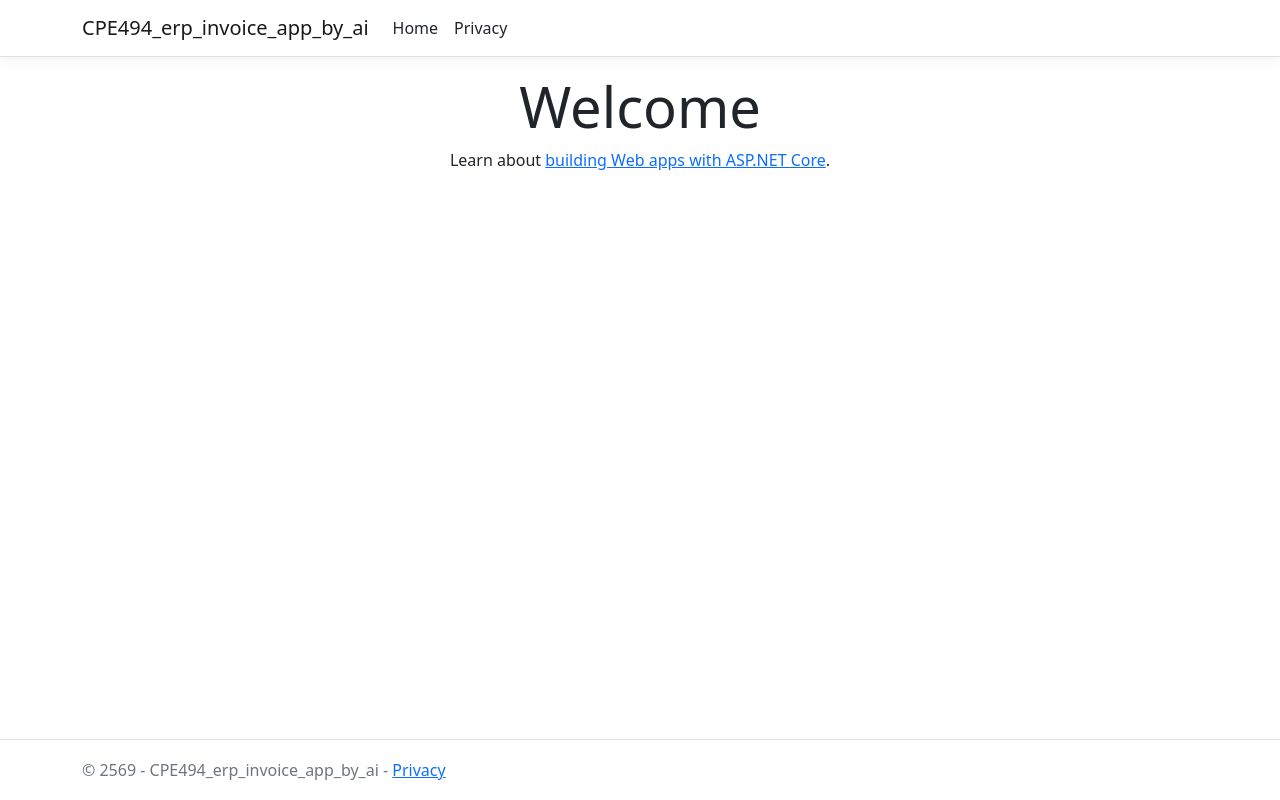
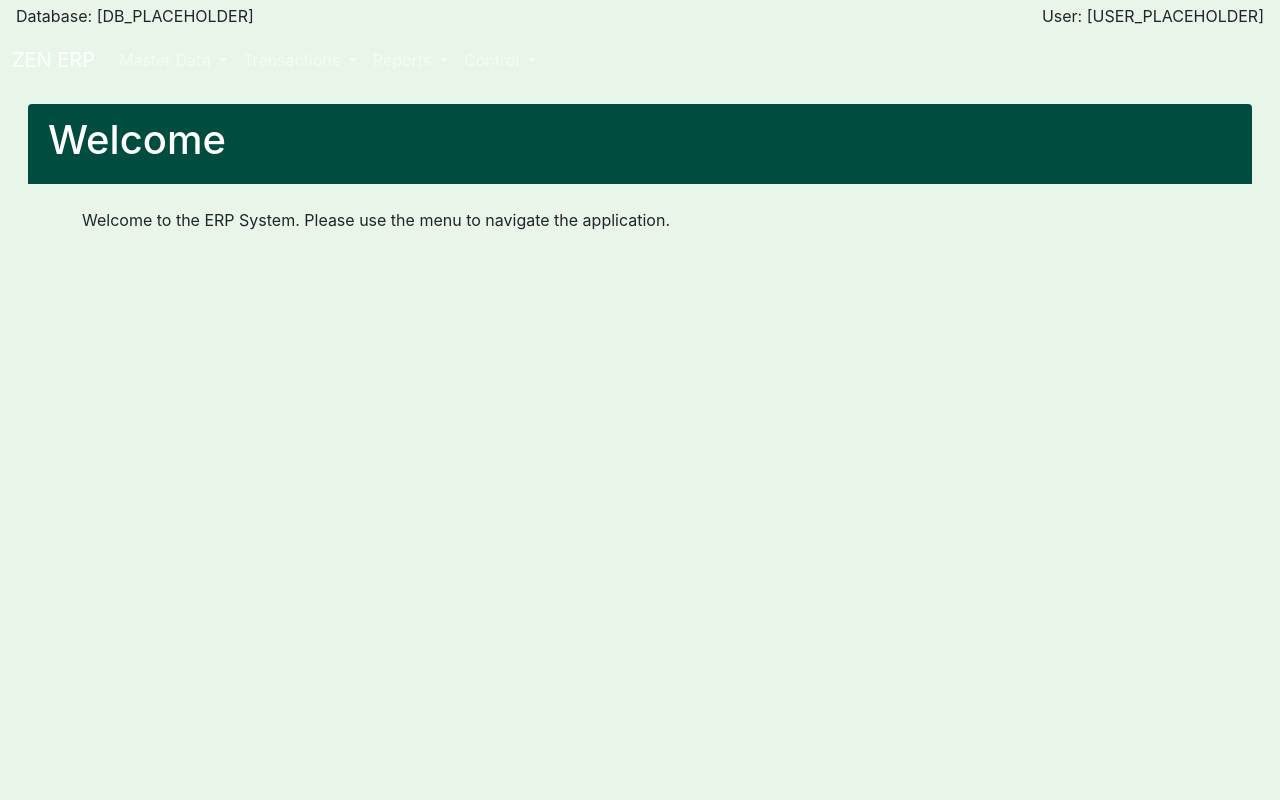
Before and after one commit to drsuthep/CPE494-erp-invoice-app-by-ai, an ASP.NET Core app: page / in a window 1280 px wide. Run offline with ASP.NET Core 8, Linux system fonts and the light colour scheme; style sheets or scripts are compiled from the project's sources.

Commit message:
Apply Sprint 1 foundation shell and Zen Green styles

```diff
--- a/Pages/Index.cshtml
+++ b/Pages/Index.cshtml
@@ -1,10 +1,12 @@
 @page
 @model IndexModel
 @{
-    ViewData["Title"] = "Home page";
+    ViewData["Title"] = "Welcome";
 }
 
-<div class="text-center">
-    <h1 class="display-4">Welcome</h1>
-    <p>Learn about <a href="https://learn.microsoft.com/aspnet/core">building Web apps with ASP.NET Core</a>.</p>
+<div class="zen-main-header">
+    <h1>Welcome</h1>
 </div>
+<div class="container mt-4">
+    <p>Welcome to the ERP System. Please use the menu to navigate the application.</p>
+</div>
--- a/Pages/Index.cshtml.cs
+++ b/Pages/Index.cshtml.cs
@@ -1,17 +1,9 @@
-using Microsoft.AspNetCore.Mvc;
 using Microsoft.AspNetCore.Mvc.RazorPages;
 
 namespace CPE494_erp_invoice_app_by_ai.Pages;
 
 public class IndexModel : PageModel
 {
-    private readonly ILogger<IndexModel> _logger;
-
-    public IndexModel(ILogger<IndexModel> logger)
-    {
-        _logger = logger;
-    }
-
     public void OnGet()
     {
 
--- a/Pages/Shared/_Layout.cshtml
+++ b/Pages/Shared/_Layout.cshtml
@@ -3,44 +3,80 @@
 <head>
     <meta charset="utf-8" />
     <meta name="viewport" content="width=device-width, initial-scale=1.0" />
-    <title>@ViewData["Title"] - CPE494_erp_invoice_app_by_ai</title>
+    <title>@ViewData["Title"] - Zen Green ERP</title>
     <link rel="stylesheet" href="~/lib/bootstrap/dist/css/bootstrap.min.css" />
     <link rel="stylesheet" href="~/css/site.css" asp-append-version="true" />
+    <link rel="stylesheet" href="~/css/zen-green.css" asp-append-version="true" />
     <link rel="stylesheet" href="~/CPE494_erp_invoice_app_by_ai.styles.css" asp-append-version="true" />
 </head>
 <body>
     <header>
-        <nav class="navbar navbar-expand-sm navbar-toggleable-sm navbar-light bg-white border-bottom box-shadow mb-3">
-            <div class="container">
-                <a class="navbar-brand" asp-area="" asp-page="/Index">CPE494_erp_invoice_app_by_ai</a>
-                <button class="navbar-toggler" type="button" data-bs-toggle="collapse" data-bs-target=".navbar-collapse" aria-controls="navbarSupportedContent"
-                        aria-expanded="false" aria-label="Toggle navigation">
+        <div class="erp-top-bar d-flex justify-content-between align-items-center px-3 py-1">
+            <div>
+                <span>Database: [DB_PLACEHOLDER]</span>
+            </div>
+            <div>
+                <span>User: [USER_PLACEHOLDER]</span>
+            </div>
+        </div>
+        <nav class="navbar navbar-expand-lg navbar-dark zen-main-nav">
+            <div class="container-fluid">
+                <a class="navbar-brand" asp-area="" asp-page="/Index">ZEN ERP</a>
+                <button class="navbar-toggler" type="button" data-bs-toggle="collapse" data-bs-target="#mainNavbar" aria-controls="mainNavbar" aria-expanded="false" aria-label="Toggle navigation">
                     <span class="navbar-toggler-icon"></span>
                 </button>
-                <div class="navbar-collapse collapse d-sm-inline-flex justify-content-between">
-                    <ul class="navbar-nav flex-grow-1">
-                        <li class="nav-item">
-                            <a class="nav-link text-dark" asp-area="" asp-page="/Index">Home</a>
+                <div class="collapse navbar-collapse" id="mainNavbar">
+                    <ul class="navbar-nav me-auto mb-2 mb-lg-0">
+                        <li class="nav-item dropdown">
+                            <a class="nav-link dropdown-toggle" href="#" id="masterDataDropdown" role="button" data-bs-toggle="dropdown" aria-expanded="false">
+                                Master Data
+                            </a>
+                            <ul class="dropdown-menu" aria-labelledby="masterDataDropdown">
+                                <li><a class="dropdown-item" href="#">Customers</a></li>
+                                <li><a class="dropdown-item" href="#">Products</a></li>
+                            </ul>
                         </li>
-                        <li class="nav-item">
-                            <a class="nav-link text-dark" asp-area="" asp-page="/Privacy">Privacy</a>
+                        <li class="nav-item dropdown">
+                            <a class="nav-link dropdown-toggle" href="#" id="transactionsDropdown" role="button" data-bs-toggle="dropdown" aria-expanded="false">
+                                Transactions
+                            </a>
+                            <ul class="dropdown-menu" aria-labelledby="transactionsDropdown">
+                                <li><a class="dropdown-item" href="#">Invoices</a></li>
+                                <li><hr class="dropdown-divider"></li>
+                                <li><a class="dropdown-item" href="#">Sales Orders</a></li>
+                            </ul>
+                        </li>
+                        <li class="nav-item dropdown">
+                            <a class="nav-link dropdown-toggle" href="#" id="reportsDropdown" role="button" data-bs-toggle="dropdown" aria-expanded="false">
+                                Reports
+                            </a>
+                            <ul class="dropdown-menu" aria-labelledby="reportsDropdown">
+                                <li><a class="dropdown-item" href="#">Sales Report</a></li>
+                                <li><a class="dropdown-item" href="#">Customer Ledger</a></li>
+                            </ul>
+                        </li>
+                        <li class="nav-item dropdown">
+                            <a class="nav-link dropdown-toggle" href="#" id="controlDropdown" role="button" data-bs-toggle="dropdown" aria-expanded="false">
+                                Control
+                            </a>
+                            <ul class="dropdown-menu" aria-labelledby="controlDropdown">
+                                <li><a class="dropdown-item" href="#">User Management</a></li>
+                                <li><a class="dropdown-item" href="#">Role Management</a></li>
+                                <li><hr class="dropdown-divider"></li>
+                                <li><a class="dropdown-item" href="#">System Settings</a></li>
+                            </ul>
                         </li>
                     </ul>
                 </div>
             </div>
         </nav>
     </header>
-    <div class="container">
-        <main role="main" class="pb-3">
+
+    <div class="container-fluid">
+        <main role="main" class="pb-3 zen-page-container">
             @RenderBody()
         </main>
     </div>
-
-    <footer class="border-top footer text-muted">
-        <div class="container">
-            &copy; 2569 - CPE494_erp_invoice_app_by_ai - <a asp-area="" asp-page="/Privacy">Privacy</a>
-        </div>
-    </footer>
 
     <script src="~/lib/jquery/dist/jquery.min.js"></script>
     <script src="~/lib/bootstrap/dist/js/bootstrap.bundle.min.js"></script>
--- a/Pages/Shared/_Layout.cshtml.css
+++ b/Pages/Shared/_Layout.cshtml.css
@@ -1,48 +1,113 @@
-/* Please see documentation at https://learn.microsoft.com/aspnet/core/client-side/bundling-and-minification
-for details on configuring this project to bundle and minify static web assets. */
+/*
+  Styles for the main application layout (_Layout.cshtml).
+  This file defines the look of the header, navigation, main content area, and footer.
+  It uses CSS variables defined in site.css for theme consistency.
+*/
 
-a.navbar-brand {
-  white-space: normal;
-  text-align: center;
-  word-break: break-all;
+.page {
+    display: flex;
+    flex-direction: column;
+    min-height: 100vh;
+    background-color: var(--zen-surface);
 }
 
-a {
-  color: #0077cc;
+main {
+    flex: 1;
 }
 
-.btn-primary {
-  color: #fff;
-  background-color: #1b6ec2;
-  border-color: #1861ac;
+.app-header {
+    display: flex;
+    align-items: center;
+    justify-content: space-between;
+    padding: 0.5rem 1.5rem;
+    background-color: #ffffff;
+    border-bottom: 1px solid var(--zen-border);
+    height: 60px;
+    color: var(--zen-primary);
 }
 
-.nav-pills .nav-link.active, .nav-pills .show > .nav-link {
-  color: #fff;
-  background-color: #1b6ec2;
-  border-color: #1861ac;
+.app-header .app-brand {
+    display: flex;
+    align-items: center;
+    gap: 0.75rem;
+    font-size: 1.25rem;
+    font-weight: 600;
+    color: var(--zen-primary);
+    text-decoration: none;
 }
 
-.border-top {
-  border-top: 1px solid #e5e5e5;
-}
-.border-bottom {
-  border-bottom: 1px solid #e5e5e5;
+.app-header .app-brand i {
+    font-size: 1.75rem;
+    color: var(--zen-primary-soft);
 }
 
-.box-shadow {
-  box-shadow: 0 .25rem .75rem rgba(0, 0, 0, .05);
+.app-header .user-info {
+    display: flex;
+    align-items: center;
+    gap: 1.5rem;
+    font-size: 0.9rem;
 }
 
-button.accept-policy {
-  font-size: 1rem;
-  line-height: inherit;
+.user-info .info-item {
+    display: flex;
+    align-items: center;
+    gap: 0.5rem;
+}
+
+.main-nav {
+    background-color: var(--zen-primary);
+    padding: 0 1.5rem;
+    box-shadow: 0 2px 5px rgba(0, 0, 0, 0.15);
+    z-index: 1000;
+}
+
+.main-nav .navbar-nav {
+    display: flex;
+    flex-direction: row;
+    padding-left: 0;
+    margin-bottom: 0;
+    list-style: none;
+}
+
+.main-nav .nav-item .nav-link {
+    color: #ffffff;
+    padding: 0.85rem 1.25rem;
+    display: block;
+    text-decoration: none;
+    transition: background-color 0.2s ease-in-out;
+    border-bottom: 4px solid transparent;
+    text-transform: uppercase;
+    font-size: 0.9rem;
+    font-weight: 500;
+}
+
+.main-nav .nav-item .nav-link:hover,
+.main-nav .nav-item .nav-link:focus {
+    background-color: var(--zen-primary-soft);
+    border-bottom-color: var(--zen-accent);
+}
+
+.main-nav .nav-item .nav-link.active {
+    background-color: var(--zen-primary-soft);
+    border-bottom-color: var(--zen-accent);
+    font-weight: 700;
 }
 
 .footer {
-  position: absolute;
-  bottom: 0;
-  width: 100%;
-  white-space: nowrap;
-  line-height: 60px;
+    background-color: var(--zen-surface-strong);
+    color: var(--zen-primary-soft);
+    padding: 1rem 1.5rem;
+    border-top: 1px solid var(--zen-border);
+    font-size: 0.875rem;
+    text-align: center;
 }
+
+.footer a {
+    color: var(--zen-primary);
+    font-weight: 500;
+    text-decoration: none;
+}
+
+.footer a:hover {
+    text-decoration: underline;
+}
--- a/wwwroot/css/site.css
+++ b/wwwroot/css/site.css
@@ -1,3 +1,5 @@
+@import url('zen-green.css');
+
 html {
   font-size: 14px;
 }
@@ -9,7 +11,7 @@
 }
 
 .btn:focus, .btn:active:focus, .btn-link.nav-link:focus, .form-control:focus, .form-check-input:focus {
-  box-shadow: 0 0 0 0.1rem white, 0 0 0 0.25rem #258cfb;
+  box-shadow: 0 0 0 0.1rem white, 0 0 0 0.25rem #a5d6a7;
 }
 
 html {
--- /dev/null
+++ b/wwwroot/css/zen-green.css
@@ -0,0 +1,46 @@
+:root {
+  /* Zen Green Theme Color Palette */
+  --zen-primary: #004d40; /* Dark green for headers and primary actions */
+  --zen-primary-soft: #2e7d64; /* Softer green for hover states or secondary elements */
+  --zen-accent: #a5d6a7; /* Light green for accents and highlights */
+  --zen-surface: #e8f5e9; /* Very light green for page backgrounds */
+  --zen-surface-strong: #c8e6c9; /* A slightly stronger background color */
+  --zen-border: #81c784; /* Border color for containers and inputs */
+  --zen-error: #c62828; /* Red for error messages and validation */
+  --zen-readonly: #eef5f0; /* Background for read-only fields */
+  --zen-editable: #fffde7; /* Background for editable fields to draw attention */
+  --zen-text-on-primary: #ffffff; /* White text for use on dark green backgrounds */
+  --zen-text-default: #212529; /* Default text color */
+}
+
+/* Global body styles */
+body {
+  background-color: var(--zen-surface);
+  color: var(--zen-text-default);
+  font-family: -apple-system, BlinkMacSystemFont, "Segoe UI", Roboto, "Helvetica Neue", Arial, sans-serif;
+}
+
+/* Main page header style */
+.zen-main-header {
+  background-color: var(--zen-primary);
+  color: var(--zen-text-on-primary);
+  padding: 0.75rem 1.25rem;
+  border-radius: 0.25rem 0.25rem 0 0;
+  font-size: 1.25rem;
+  font-weight: 500;
+}
+
+/* Container for the entire page content area */
+.zen-page-container {
+  background-color: var(--zen-surface);
+  padding: 1rem;
+}
+
+/* Container for forms and data entry panels */
+.zen-form-container {
+  background-color: white;
+  border: 1px solid var(--zen-border);
+  border-radius: 0.3rem;
+  box-shadow: 0 2px 4px rgba(0,0,0,0.1);
+  margin-bottom: 1.5rem;
+}
```
